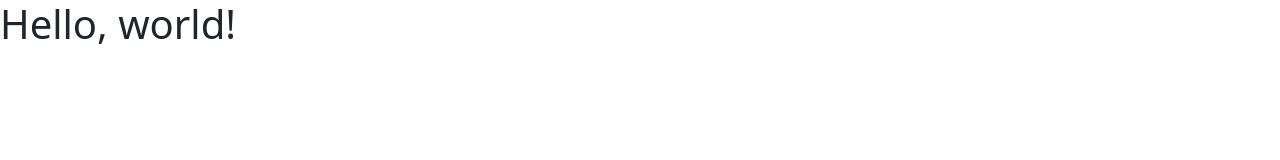
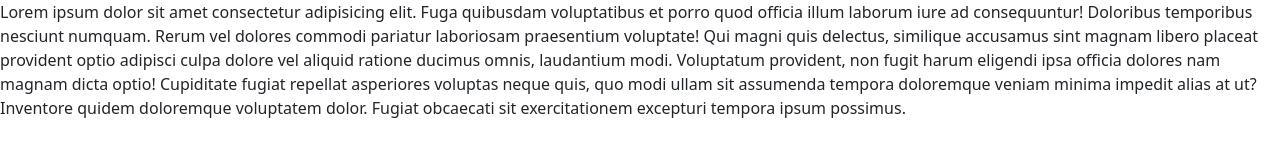
Before and after one commit to Noman02/Nike-Fashion, a plain HTML site: page index.html in a window 1280 px wide. Drawn offline with nearby package versions, Linux system fonts and the light colour scheme.

Commit message:
para added

```diff
--- a/index.html
+++ b/index.html
@@ -10,7 +10,14 @@
 </head>
 
 <body>
-    <h1>Hello, world!</h1>
+    <p>Lorem ipsum dolor sit amet consectetur adipisicing elit. Fuga quibusdam voluptatibus et porro quod officia illum
+        laborum iure ad consequuntur! Doloribus temporibus nesciunt numquam. Rerum vel dolores commodi pariatur
+        laboriosam praesentium voluptate! Qui magni quis delectus, similique accusamus sint magnam libero placeat
+        provident optio adipisci culpa dolore vel aliquid ratione ducimus omnis, laudantium modi. Voluptatum provident,
+        non fugit harum eligendi ipsa officia dolores nam magnam dicta optio! Cupiditate fugiat repellat asperiores
+        voluptas neque quis, quo modi ullam sit assumenda tempora doloremque veniam minima impedit alias at ut?
+        Inventore quidem doloremque voluptatem dolor. Fugiat obcaecati sit exercitationem excepturi tempora ipsum
+        possimus.</p>
     <script src="https://cdn.jsdelivr.net/npm/bootstrap@5.2.0/dist/js/bootstrap.bundle.min.js"
         integrity="sha384-A3rJD856KowSb7dwlZdYEkO39Gagi7vIsF0jrRAoQmDKKtQBHUuLZ9AsSv4jD4Xa"
         crossorigin="anonymous"></script>
```
